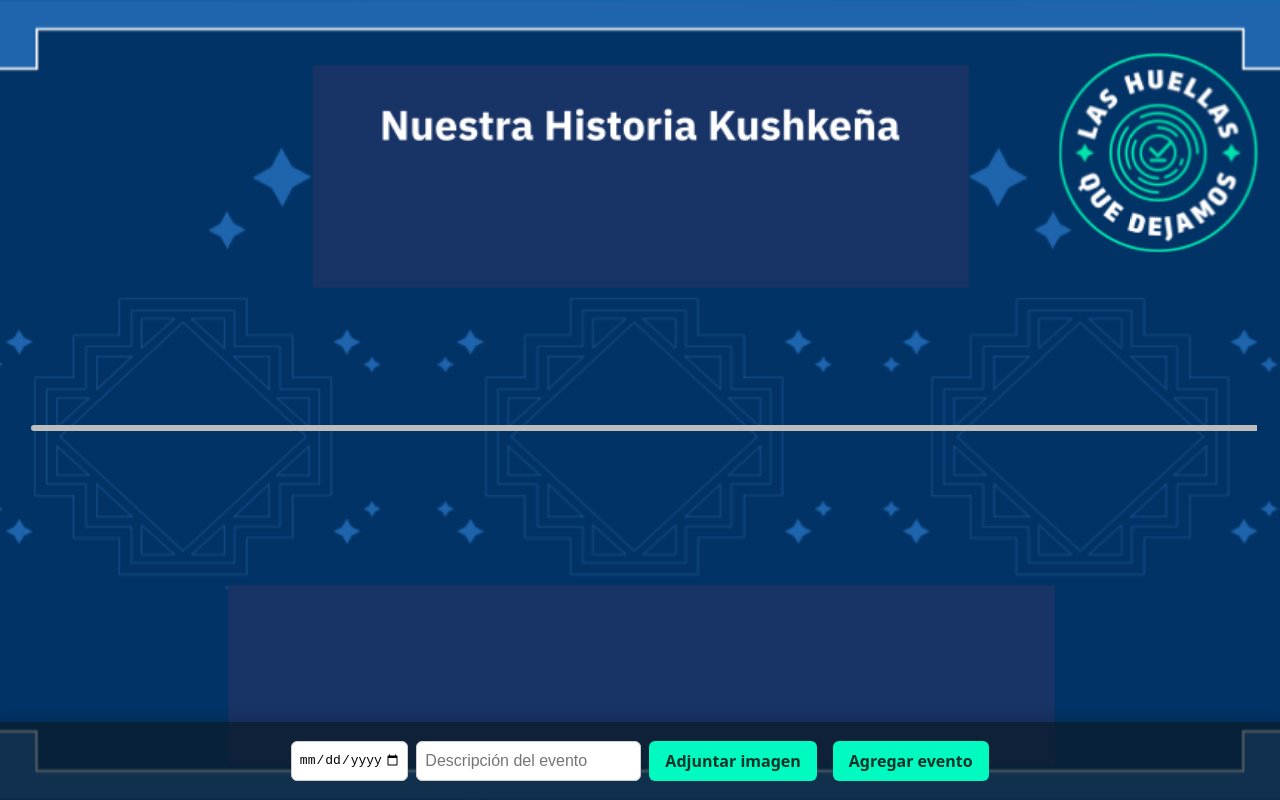
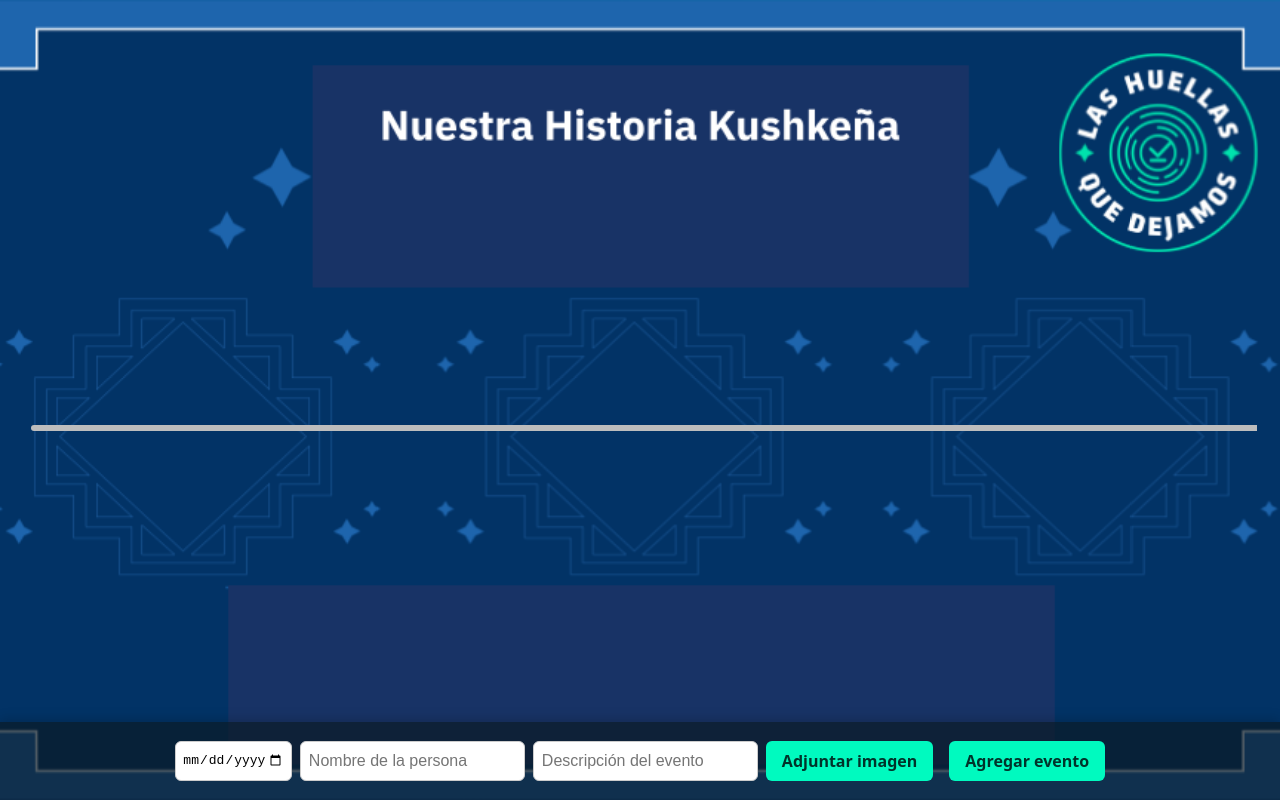
Before and after one commit to sxaizaga/timeline, a React (Vite) app: page / in a window 1280 px wide. Built offline with nearby package versions, Linux system fonts and the light colour scheme; no server answers; the database is empty.

Commit message:
Add 'name' field to timeline events
Introduces a new optional 'name' field to timeline events, updates the form to require and capture this field, and displays it in the event cards if present. This enhances event details by allowing association with a person's name.

```diff
--- a/src/App.tsx
+++ b/src/App.tsx
@@ -13,6 +13,7 @@ import {
 type TimelineEvent = {
   id?: string;
   date: string;
+  name?: string;
   description: string;
   imageUrl?: string;
   source: 'kushki-hitos' | 'kushkenos-hitos';
@@ -27,6 +28,7 @@ function App() {
   const [image, setImage] = useState<File | null>(null);
   const [error, setError] = useState('');
   const [selectedIdx, setSelectedIdx] = useState<number | null>(null);
+  const [name, setName] = useState('');
 
   useEffect(() => {
     // Escuchar cambios en tiempo real de ambas colecciones
@@ -79,7 +81,7 @@ function App() {
 
   const handleAddEvent = async (e: React.FormEvent) => {
     e.preventDefault();
-    if (!date || !description) return;
+    if (!date || !name || !description) return;
     try {
       let imageUrl = '';
       if (image) {
@@ -111,12 +113,14 @@ function App() {
         imageUrl = data.url;
       }
       await addDoc(collection(db, 'kushkenos-hitos'), {
-        date,
-        description,
-        imageUrl: imageUrl || null,
-        created: Timestamp.now(),
-      });
+  date,
+  name,
+  description,
+  imageUrl: imageUrl || null,
+  created: Timestamp.now(),
+});
       setDate('');
+      setName('');
       setDescription('');
       setImage(null);
     } catch {
@@ -179,11 +183,17 @@ function App() {
                 {isTop ? (
                   <div className="timeline-card timeline-card--top" style={cardStyle}>
                     <span className="event-date-label">{event.date}</span>
+                    {event.name && (
+                      <span className="event-name" style={{ fontWeight: 700, fontSize: '1.1em', color: cardStyle.color || undefined, marginBottom: 4 }}>{event.name}</span>
+                    )}
                     <span className="event-desc" style={cardStyle}>{event.description}</span>
                   </div>
                 ) : (
                   <div className="timeline-card timeline-card--bottom" style={cardStyle}>
                     <span className="event-date-label">{event.date}</span>
+                    {event.name && (
+                      <span className="event-name" style={{ fontWeight: 700, fontSize: '1.1em', color: cardStyle.color || undefined, marginBottom: 4 }}>{event.name}</span>
+                    )}
                     <span className="event-desc" style={cardStyle}>{event.description}</span>
                   </div>
                 )}
@@ -269,6 +279,14 @@ function App() {
             })()}
           />
           <input
+  type="text"
+  placeholder="Nombre de la persona"
+  value={name}
+  onChange={e => setName(e.target.value)}
+  required
+  style={{ minWidth: 120 }}
+/>
+          <input
             type="text"
             placeholder="Descripción del evento"
             value={description}
```
